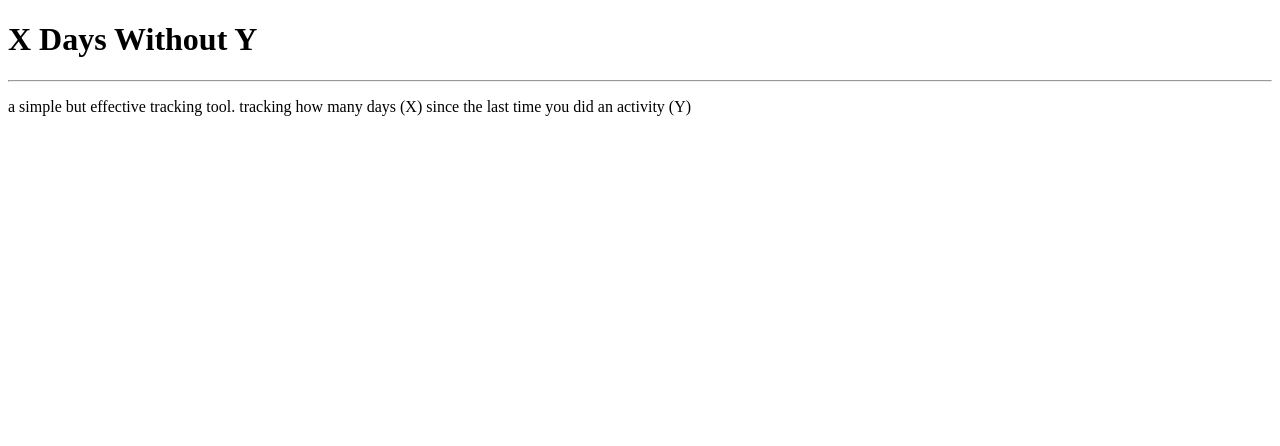
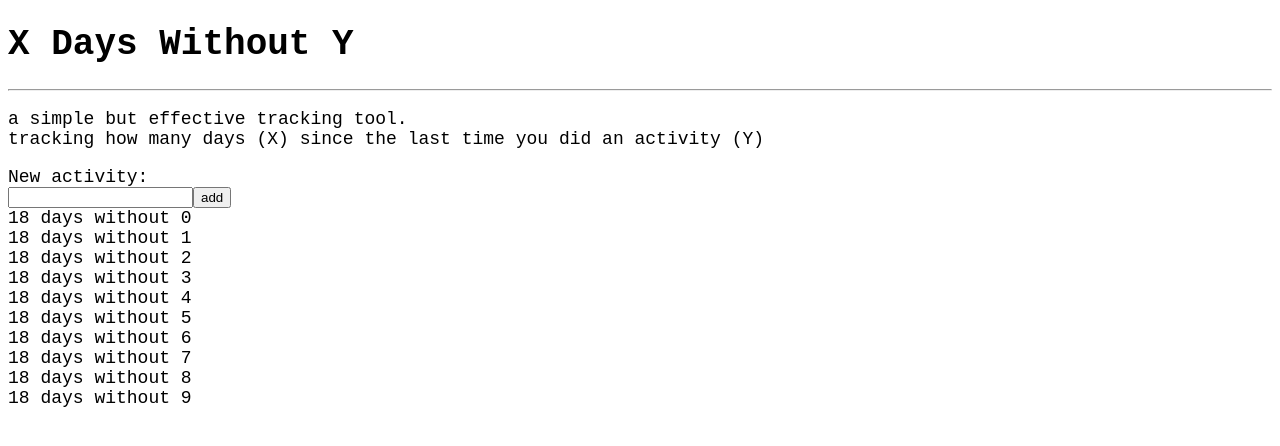
Before and after one commit to 256k/xdwy_js, a plain HTML site: page index.html in a window 1280 px wide. Drawn offline with Linux system fonts and the light colour scheme.

Commit message:
created the simplified js version. no saving

```diff
--- a/index.html
+++ b/index.html
@@ -5,10 +5,14 @@
     <meta http-equiv="X-UA-Compatible" content="IE=edge">
     <meta name="viewport" content="width=device-width, initial-scale=1.0">
     <title>X Days Without Y</title>
+    <style>body {font-family: monospace; font-size: 18px;}</style>
 </head>
 <body>
    <h1>X Days Without Y</h1>
    <hr/>
-   <p>a simple but effective tracking tool. tracking how many days (X) since the last time you did an activity (Y)</p>
+   <p>a simple but effective tracking tool. <br/>tracking how many days (X) since the last time you did an activity (Y)</p>
+   <label>New activity: <br></label><input id="input"/><button id="add">add</button>
+   <div id="app"></div>
+   <script defer src="index.js"></script>
 </body>
 </html>
--- /dev/null
+++ b/index.js
@@ -0,0 +1,43 @@
+const dataList = [];
+
+class Activity {
+    constructor(name) {
+        this.id= "id" + name;
+        this.name= name;
+        this.startDate = new Date("2022-06-25");
+    }
+    reset() {
+        this.startDate = newDate();
+    }
+    duration() {
+        let now = new Date();
+        return Math.round( (now.getTime() - this.startDate.getTime()) / (60*60*24*1000));
+    }
+}
+
+for (let i = 0; i < 10; i++) {
+    dataList.push(new Activity(i))
+}
+
+
+const app = document.getElementById("app");
+
+function reload() {
+    app.innerHTML = "";
+dataList.forEach(element => {
+    let wrapper = document.createElement('div');
+    let title = document.createElement('p');
+    title.innerText =`${element.duration()} days without ${element.name}`;
+    wrapper.innerHTML = title.innerHTML;
+    app.appendChild(wrapper)
+})
+}
+reload();
+
+document.getElementById("add").addEventListener('click', () => {
+    let nameInput = document.getElementById("input");
+    dataList.push(new Activity(nameInput.value))
+    nameInput.value = "";
+    reload();
+
+})
```
